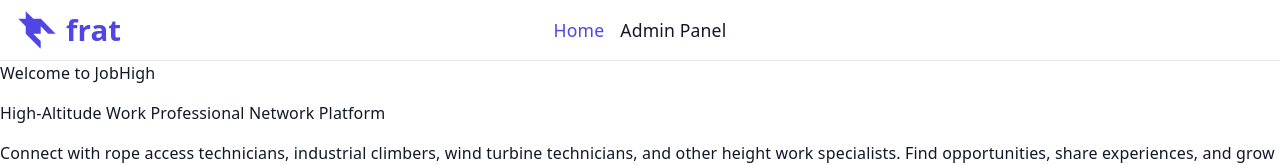
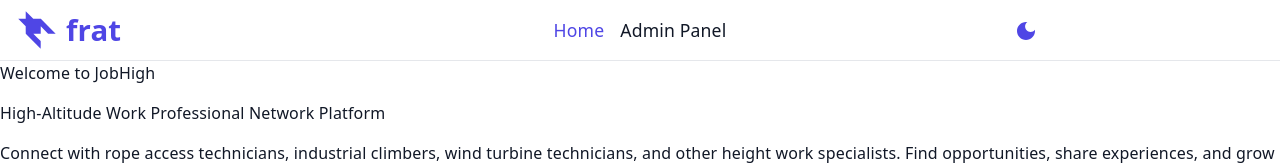
Before and after one commit to pawelmat142/frat, a React (Create React App) app in the folder frontend/: page / in a window 1280 px wide. Shown: the top 165 px of the page. Built offline with nearby package versions, Linux system fonts and the light colour scheme.

Commit message:
dark mode switch

```diff
--- a/frontend/src/global/components/Header.tsx
+++ b/frontend/src/global/components/Header.tsx
@@ -1,3 +1,4 @@
+import ThemeSwitch from './controls/ThemeSwitch';
 import DesktopMenu from './DesktopMenu';
 import Logo from './Logo';
 import MobileMenu from './MobileMenu';
@@ -21,6 +22,7 @@ const Header: React.FC = () => {
                 </div>
 
                 <div className="desktop-flex">
+                    <ThemeSwitch />
                     {/* TODO logged user */}
                 </div>
 
--- /dev/null
+++ b/frontend/src/global/components/controls/ThemeSwitch.tsx
@@ -0,0 +1,16 @@
+import DarkMode from '@mui/icons-material/DarkMode';
+import LightMode from '@mui/icons-material/LightMode';
+import { useTheme } from "../../providers/ThemeProvider";
+
+const ThemeSwitch: React.FC = () => {
+    const { theme, toggleTheme } = useTheme();
+    const isDarkMode = theme === "dark";
+
+    return (<div className='ripple primary-color' onClick={toggleTheme}>{
+        isDarkMode
+            ? <LightMode />
+            : <DarkMode />}
+    </div>)
+};
+
+export default ThemeSwitch;
--- /dev/null
+++ b/frontend/src/global/providers/ThemeProvider.tsx
@@ -0,0 +1,42 @@
+import React, { createContext, useContext, useEffect, useState } from "react";
+
+type Theme = "light" | "dark";
+
+interface ThemeContextValue {
+    theme: Theme;
+    toggleTheme: () => void;
+}
+
+export const ThemeContext = createContext<ThemeContextValue | undefined>(undefined);
+
+export const ThemeProvider: React.FC<{ children: React.ReactNode }> = ({ children }) => {
+
+    console.debug('ThemeProvider rendered')
+
+    const getPreferredTheme = (): Theme => {
+        const saved = localStorage.getItem("theme");
+        if (saved === "light" || saved === "dark") return saved;
+        return window.matchMedia("(prefers-color-scheme: dark)").matches ? "dark" : "light";
+    };
+
+    const [theme, setTheme] = useState<Theme>(getPreferredTheme());
+
+    useEffect(() => {
+        document.body.classList.toggle("dark", theme === "dark");
+        localStorage.setItem("theme", theme);
+    }, [theme]);
+
+    const toggleTheme = () => setTheme(t => (t === "dark" ? "light" : "dark"));
+
+    return (
+        <ThemeContext.Provider value={{ theme, toggleTheme }}>
+            {children}
+        </ThemeContext.Provider>
+    );
+};
+
+export const useTheme = () => {
+  const ctx = useContext(ThemeContext);
+  if (!ctx) throw new Error("useTheme must be used within ThemeProvider");
+  return ctx;
+};
--- a/frontend/src/index.tsx
+++ b/frontend/src/index.tsx
@@ -7,6 +7,7 @@ import Header from './global/components/Header';
 import Footer from './global/components/Footer';
 import { ToastContainer } from 'react-toastify';
 import { MenuProvider } from './global/navigation/MenuProvider';
+import { ThemeProvider } from './global/providers/ThemeProvider';
 
 const container = document.getElementById('root');
 const root = createRoot(container!);
@@ -15,6 +16,7 @@ root.render(
   <React.StrictMode>
     <BrowserRouter>
       <MenuProvider>
+        <ThemeProvider>
           <div className="min-h-screen flex flex-col">
             <Header />
             <main className="flex-1 flex flex-col items-center w-full overflow-x-hidden">
@@ -35,6 +37,7 @@ root.render(
             pauseOnHover
             theme="light"
           />
+        </ThemeProvider>
       </MenuProvider>
     </BrowserRouter>
   </React.StrictMode>
--- a/frontend/src/styles/_default.scss
+++ b/frontend/src/styles/_default.scss
@@ -143,6 +143,7 @@ a {
     border-radius: .5rem;
     transform: translate(-50%, -50%) scale(0);
     z-index: 1;
+    cursor: pointer;
   }
 
   .ripple:hover::after {
```
Lines whose indentation alone changed are shown as unchanged.
